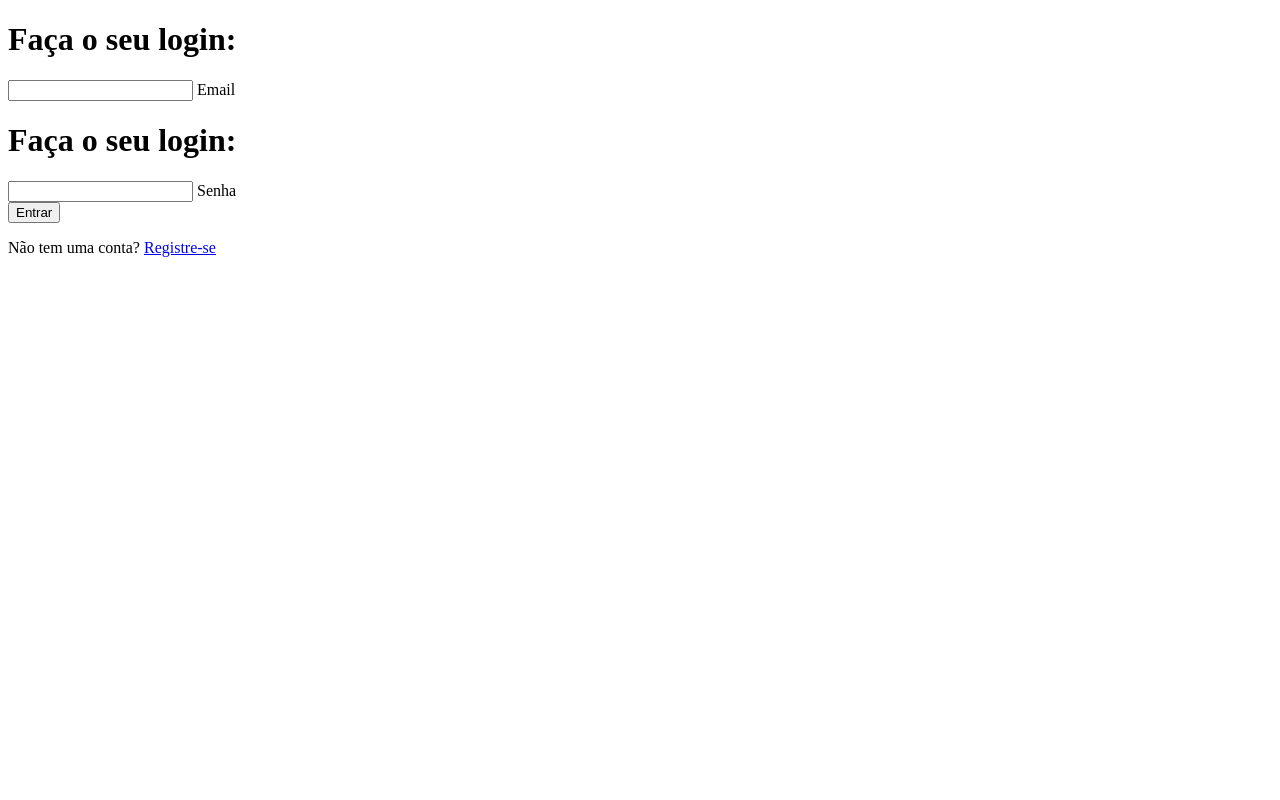
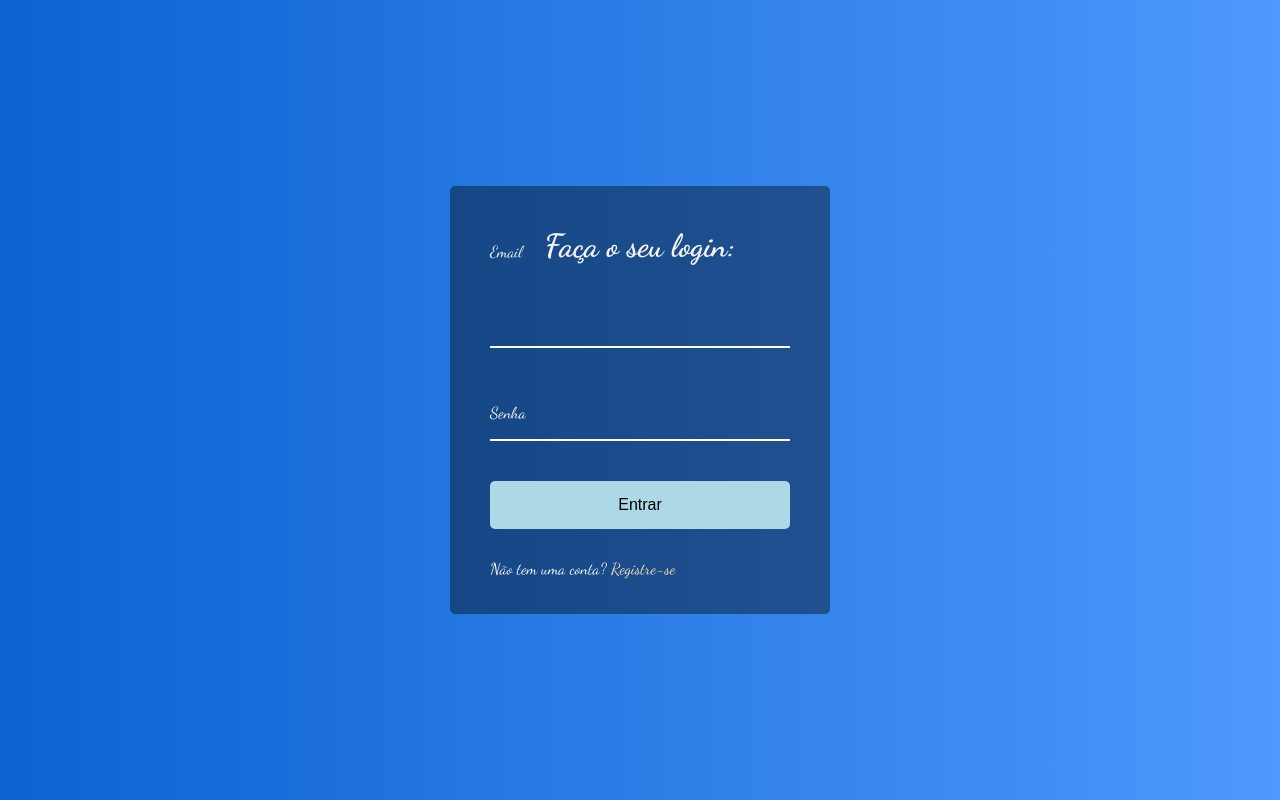
Before and after one commit to brunohbr/50Days_Day08, a plain HTML site: page index.html in a window 1280 px wide. Drawn offline with Linux system fonts and the light colour scheme; a web font is replaced by a local one.

Commit message:
css pronto

```diff
--- a/index.html
+++ b/index.html
@@ -16,8 +16,7 @@
           <label>Email</label>
         </div>
         <div class="form-control">
-          <h1>Faça o seu login:</h1>
-          <input type="password" required />
+            <input type="password" required />
           <label>Senha</label>
         </div>
         <button class="btn">Entrar</button>
--- a/style.css
+++ b/style.css
@@ -0,0 +1,83 @@
+@import url('https://fonts.googleapis.com/css2?family=Dancing+Script:wght@400;700&family=Zen+Tokyo+Zoo&display=swap');
+
+*{
+    box-sizing: border-box;
+}
+
+body{
+    background-image: linear-gradient(to right, rgb(12, 98, 209), rgb(77, 153, 253 ));
+    color: whitesmoke;
+    font-family: 'Dancing Script', cursive;
+    display: flex;
+    flex-direction: column;
+    align-items: center;
+    justify-content: center;
+    height: 100vh;
+    overflow: hidden;
+    margin: 0;
+}
+
+.container{
+    background-color: rgba(0,0,0,0.4);
+    padding: 20px 40px;
+    border-radius: 5px;
+
+}
+
+.container h1{
+    text-align: center;
+    margin-bottom: 30px;
+}
+.container a{
+    text-decoration: none;
+    color: wheat;
+}
+
+.btn{
+    cursor: pointer;
+    display: inline-block;
+    width: 100%;
+    background: lightblue;
+    padding: 15px;
+    font-size: 16px;
+    border: 0;
+    border-radius: 5px;
+}
+.btn:focus{
+    outline: 0;
+}
+
+.btn:active{
+    transform: scale(0.98);
+    background: rgb(188, 229, 243);
+}
+.text{
+    margin-top: 30px;
+}
+.form-control{
+    position: relative;
+    margin: 20px 0 40px;
+    width: 300px;
+}
+
+.form-control input{
+    background-color: transparent;
+    border: 0;
+    border-bottom: 2px #fff solid;
+    display: block;
+    width: 100%;
+    padding: 15px 0 ;
+    font-size: 18px;
+    color: #fff;
+}
+
+.form-control input:focus, .form-control input:valid{
+    outline: 0;
+
+}
+
+.form-control label{
+    position: absolute;
+    top: 15px;
+    left: 0;
+}
```
